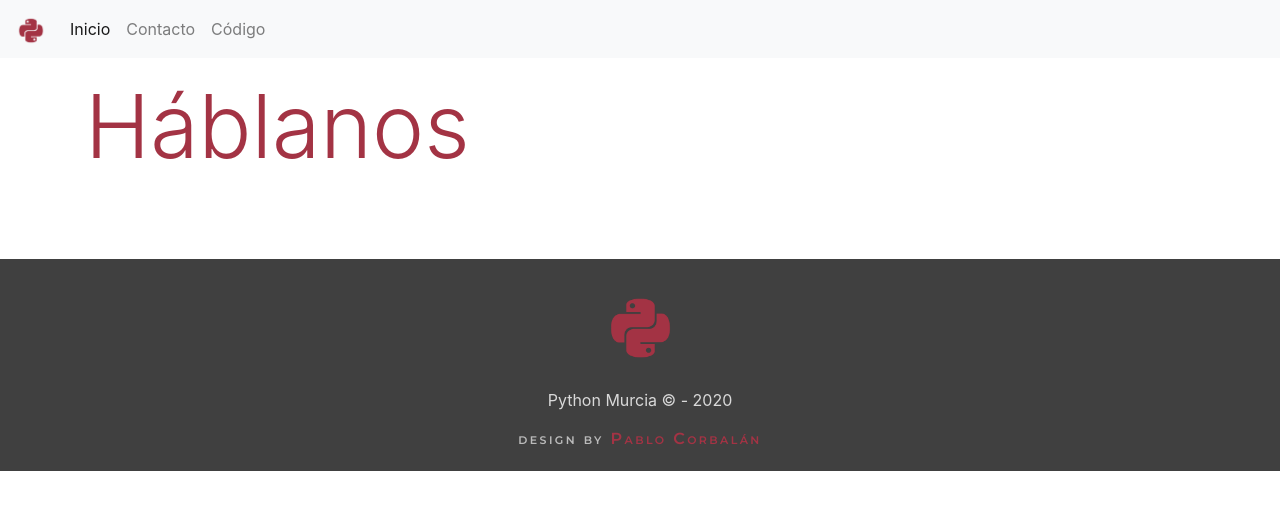
After one commit to pythonmurcia/web, a Flask app: page /contacto in a window 1280 px wide. The commit adds this page. Shown: the top 510 px of the page. Run offline with Flask 2, Linux system fonts and the light colour scheme; some libraries are stand-ins or nearby versions.

Commit message:
contact page created and more

```diff
--- a/app.py
+++ b/app.py
@@ -35,5 +35,21 @@ def home():
 
 	]
 	return render_template('index.html', cards=cards)
+
+@app.route('/contacto')
+def contact():
+	"""
+	This function is the function that manages the
+	contact templeate (located in templates/contact.html)
+	to then return it.
+	"""
+	social_media = [
+		{
+			"link":"https:github.com/pythonmurcia",
+			"image_route":"images/logos/github.png"
+		}
+	]
+	return render_template('contact.html', title='Contact')
+
 if __name__ == '__main__':
 	app.run(debug=True)
--- a/static/css/main.css
+++ b/static/css/main.css
@@ -56,7 +56,7 @@
 }
 .card {
     border-radius: 18px !important;
-    height: 30rem !important;
+    height: 35rem !important;
 }
 .card:hover {
     transform: scale(1.05) !important;
@@ -99,3 +99,8 @@
     text-align: center !important;
     color: rgba(255, 255, 255, 0.8) !important;
 }
+.contact-head {
+    background-color: #fff;
+    color: #a33344 !important;
+    margin-bottom: -0.2px !important;
+}
--- /dev/null
+++ b/templates/contact.html
@@ -0,0 +1,14 @@
+{% extends "layout.html" %}
+
+{% block body %}
+	<div class="contact-head">
+		<div class="container">
+			<h2 class="head-title pt-3 display-2">Háblanos</h2>
+		</div>
+	</div>
+	<br><br><br>
+	{% for social in social_list %}
+	<li><a href="{{ social.link }}"><img src="{{ url_for('static', filename=social.image_route )}}"></a></li>
+	{% endfor %}
+</div>
+{% endblock body %}
--- a/templates/index.html
+++ b/templates/index.html
@@ -6,7 +6,7 @@
 	<div class="container">
 		<h1 class="head-title pt-3 display-2">Python Murcia</h1>
 		<h5 class="head-subtitle pt-2 pb-8 display-4">Organización de programadores Python en la Region de Murcia, España.</h5>
-		<a class="btn primary btn-lg" href="" role="button">Contacto</a>
+		<a class="btn primary btn-lg" href="/contacto" role="button">Contacto</a>
 	</div>
 	<br><br><br><br><br><br><br><br><br><br><br><br><br>
 </div>
--- a/templates/layout.html
+++ b/templates/layout.html
@@ -7,6 +7,7 @@
 	<!--implement the style in the file-->
 	<link rel="icon" href="{{ url_for('static', filename='images/siluet.png') }}">
 	<link rel="stylesheet" href="https://stackpath.bootstrapcdn.com/bootstrap/4.5.2/css/bootstrap.min.css" integrity="sha384-JcKb8q3iqJ61gNV9KGb8thSsNjpSL0n8PARn9HuZOnIxN0hoP+VmmDGMN5t9UJ0Z" crossorigin="anonymous">
+	<link rel="stylesheet" href="https://cdnjs.cloudflare.com/ajax/libs/font-awesome/4.7.0/css/font-awesome.min.css">
 	<link rel="stylesheet" href="{{ url_for('static', filename='css/main.css') }}">
 	<!--fonts of google-->
 	<link href="https://fonts.googleapis.com/css?family=Poppins:300,400,600,700,800,900&display=swap" rel="stylesheet">
@@ -31,11 +32,14 @@
 		<div class="collapse navbar-collapse" id="navbarText">
 			<ul class="navbar-nav mr-auto">
 				<li class="nav-item active">
-					<a class="nav-link" href="#">Home
+					<a class="nav-link" href="/">Inicio
 					</a>
 				</li>
 				<li class="nav-item">
-					<a class="nav-link" href="#">Contacto</a>
+					<a class="nav-link" href="/contacto">Contacto</a>
+				</li>
+				<li class="nav-item">
+					<a class="nav-link" target="_blank" href="https://github.com/pythonmurcia">Código</a>
 				</li>
 			</ul>
 		</div>
@@ -47,7 +51,7 @@
             <img src="{{ url_for('static', filename='images/siluet.png') }}" width="75" class="mb-4"><br />
             Python Murcia © - 2020
         </div><br/>
-        <div class="design">design by <a class="link" href="https://twitter.com/pablocorbcon">Pablo Corbalán</a></div>
+        <div class="design">design by <a class="link" href="https://github.com/PabloCorbCon">Pablo Corbalán</a></div>
     </div>
 	<!--BootStrap4 JS-->
 	<script src="https://code.jquery.com/jquery-3.5.1.slim.min.js" integrity="sha384-DfXdz2htPH0lsSSs5nCTpuj/zy4C+OGpamoFVy38MVBnE+IbbVYUew+OrCXaRkfj" crossorigin="anonymous"></script>
```
